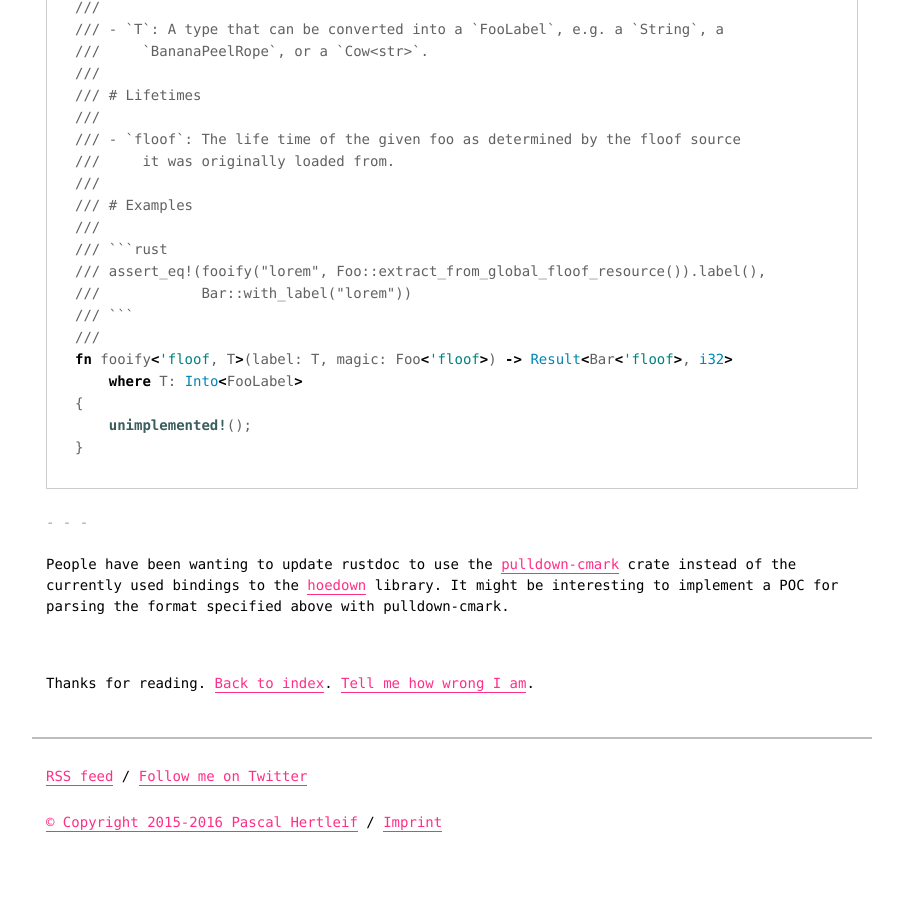
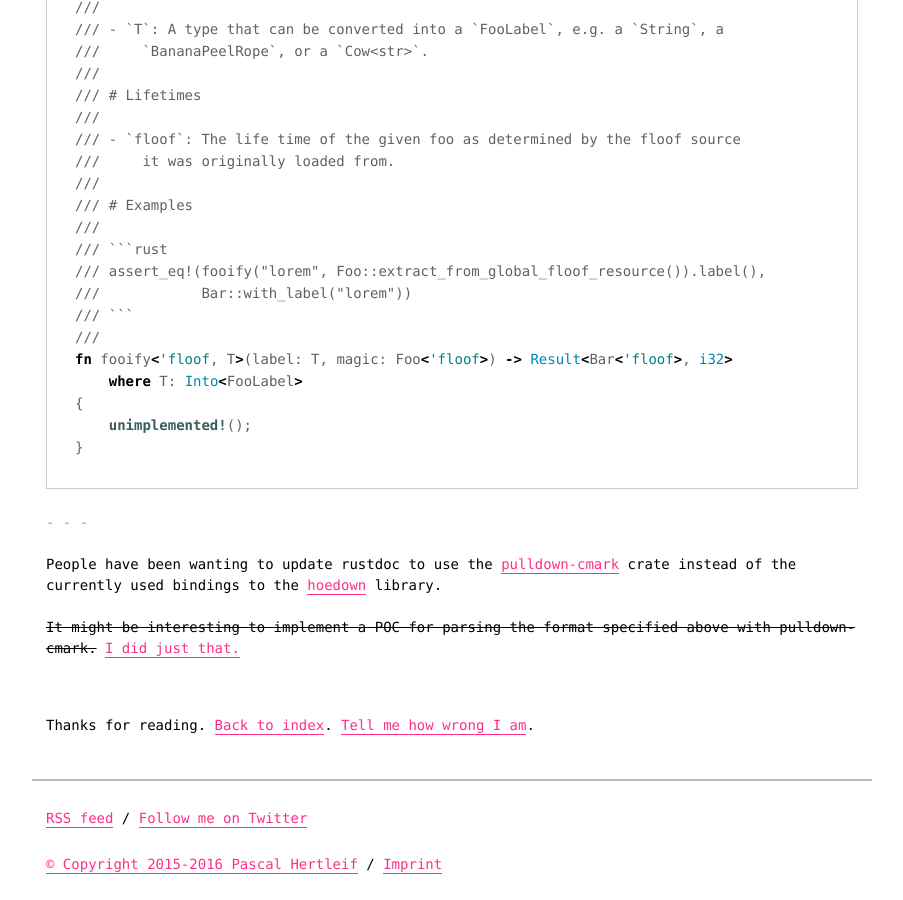
Before and after one commit to killercup/scribbles, a Jekyll site: the page built from _posts/2016-08-17-machine-readable-inline-markdown-code-cocumentation.md, in a window 1280 px wide and 900 px high, scrolled down 2324 px. Shown: the whole window, without its empty margins (188-1091 px from the left). Built offline with Jekyll 4.4.1, drawn with Linux system fonts in a browser that asks for light colours; before the commit the page ends 3182 px from its top, so only the background shows below that.

Commit message:
Mention killercup/rust-docstrings

```diff
--- a/_posts/2016-08-17-machine-readable-inline-markdown-code-cocumentation.md
+++ b/_posts/2016-08-17-machine-readable-inline-markdown-code-cocumentation.md
@@ -131,4 +131,6 @@
 
 - - -
 
-People have been wanting to update rustdoc to use the [pulldown-cmark](https://github.com/google/pulldown-cmark) crate instead of the currently used bindings to the [hoedown](https://github.com/hoedown/hoedown) library. It might be interesting to implement a POC for parsing the format specified above with pulldown-cmark.
+People have been wanting to update rustdoc to use the [pulldown-cmark](https://github.com/google/pulldown-cmark) crate instead of the currently used bindings to the [hoedown](https://github.com/hoedown/hoedown) library.
+
+~~It might be interesting to implement a POC for parsing the format specified above with pulldown-cmark.~~ [I did just that.](https://github.com/killercup/rust-docstrings)
```
